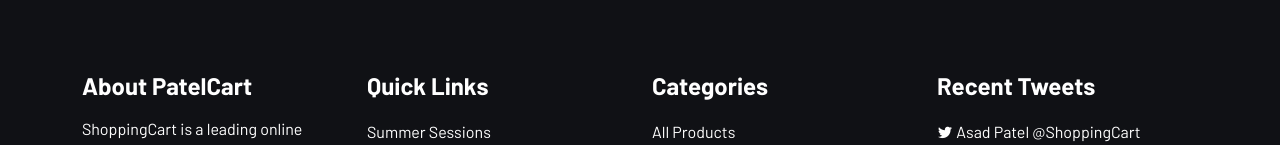
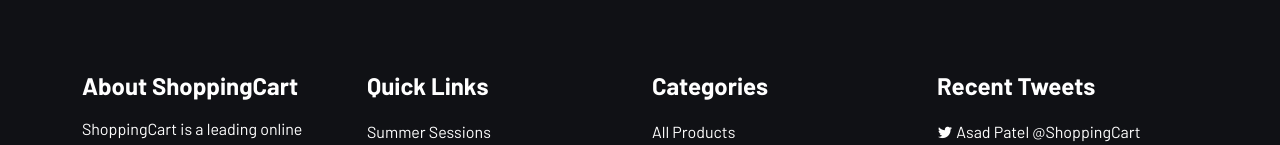
Before and after one commit to apatel517/OneStopShoppingWebsite, a React (Vite) app: page / in a window 1280 px wide. Shown: the part 5385-5530 px from the top of the page. Built offline with nearby package versions, Linux system fonts and the light colour scheme; no server answers.

Commit message:
third commit

```diff
--- a/src/components/Footer.jsx
+++ b/src/components/Footer.jsx
@@ -1,7 +1,7 @@
 import React from 'react';
 import { Link } from 'react-router-dom';
 
-const title = "About PatelCart";
+const title = "About ShoppingCart";
 const desc = "ShoppingCart is a leading online marketplace that offers a wide range of products catering to various needs of customers. From electronics to fashion, home decor. ShoppingCart has everything you need at your fingertips.";
 const quickTitle = "Quick Links";
 const Itemtitle = "Categories";
@@ -69,7 +69,7 @@
     },
     {
         text: 'Policy',
-        link: '#',
+        link: '/about',
     },
     {
         text: 'FAQs',
```
